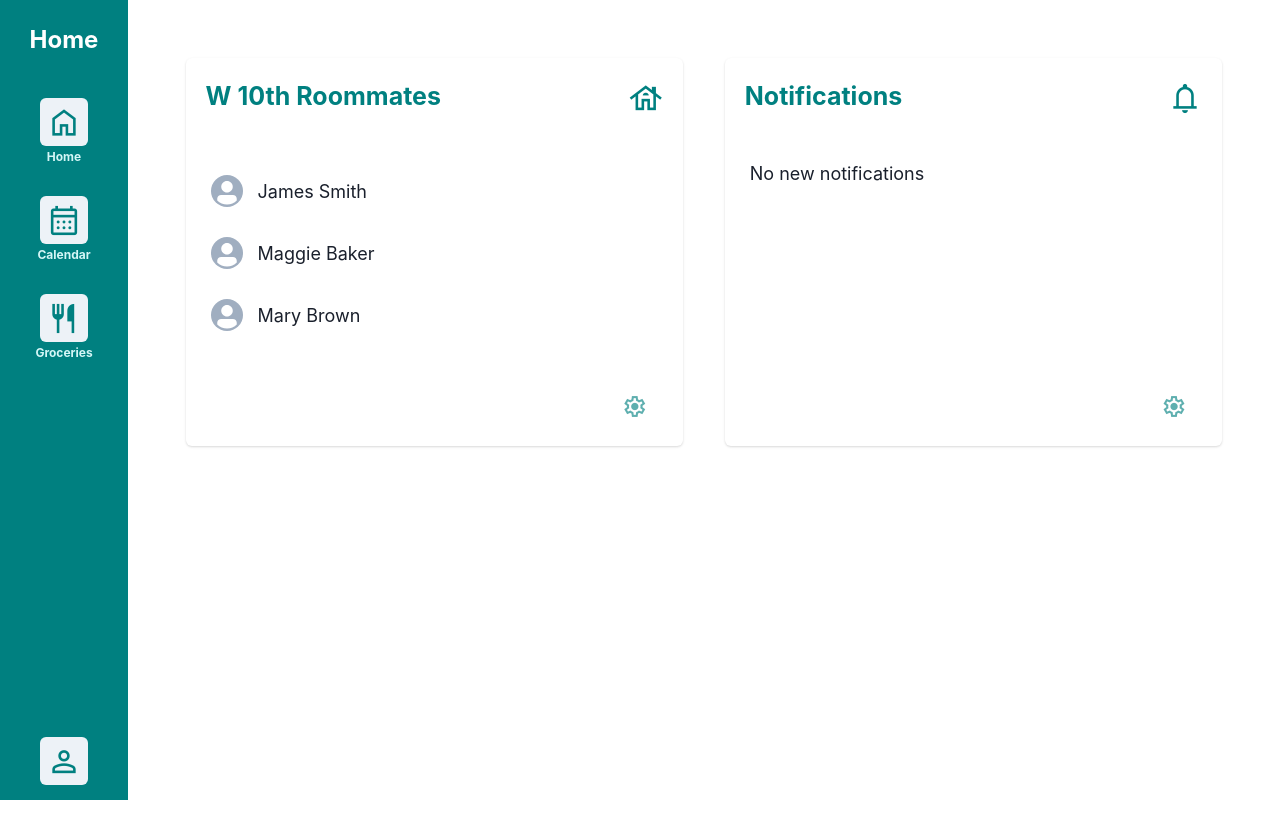
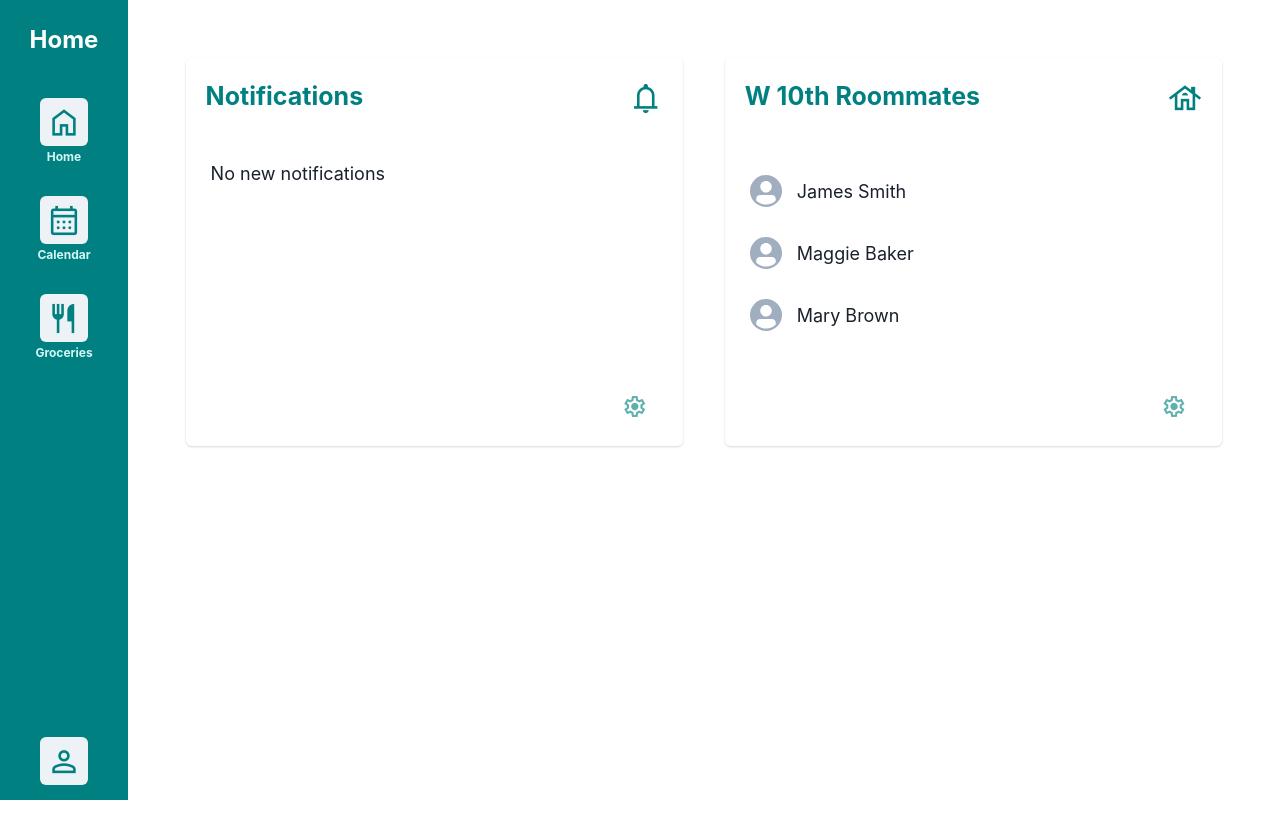
Before and after one commit to ubc-cpsc455-2024S/project-05_bus, a React (Vite) app in the folder client/: page /home in a window 1280 px wide. Shown: the top 838 px of the page. Built offline with nearby package versions, Linux system fonts and the light colour scheme.

Commit message:
Move notifications to the left

```diff
--- a/client/src/pages/HomePage.jsx
+++ b/client/src/pages/HomePage.jsx
@@ -10,8 +10,8 @@ export default function HomePage() {
 
   return (
     <div className="home-container">
+      <HomeNotifications />
       {group && <HomeGroup group={group}/>}
-      <HomeNotifications />
     </div>
   )
 }
```
